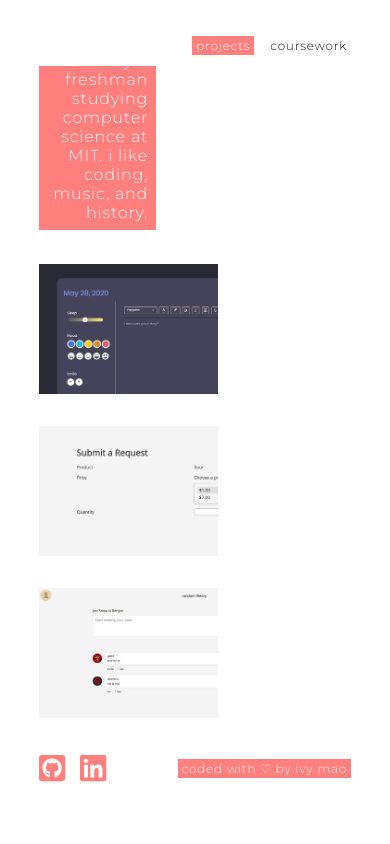
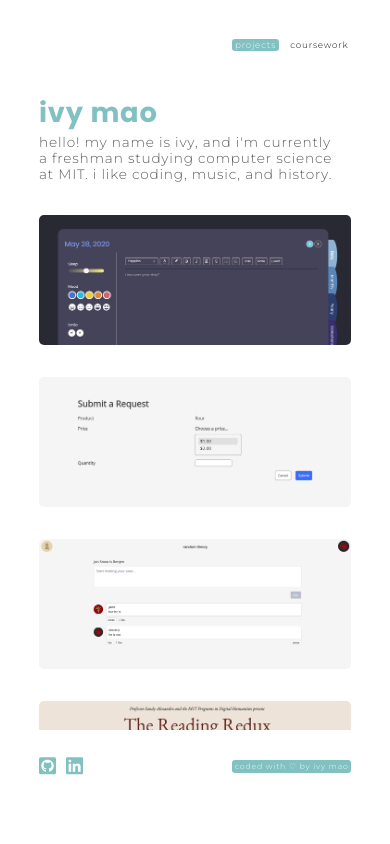
Before and after one commit to maoivy/maoivy.github.io, a Gatsby site: page / in a window 390 px wide. Built offline with nearby package versions, Linux system fonts and the light colour scheme; Gatsby itself is replaced by a stand-in of ours.

Commit message:
Fix mobile animations, change color

```diff
--- a/src/styles/global.css
+++ b/src/styles/global.css
@@ -1,13 +1,13 @@
 @import url("https://fonts.googleapis.com/css2?family=Montserrat:wght@300&family=Poppins:wght@700&display=swap");
 
 :root {
-  --accent: #ff7e7e;
+  --accent: #82c1c1;
   --accent-text: #f5f5f5;
-  --highlight: #8ca9e0;
+  --highlight: #338383;
   --background: #ffffff;
   --background-dark: #f0f0f0;
   --body: #5e5e5e;
-  --borders: #d6d6d6;
+  --borders: #82c1c1;
   --headers: #ffffff;
   --hover: #e0e0e0;
   --links: #131313;
@@ -102,6 +102,31 @@ body {
   animation-fill-mode: both;
 }
 
+@media screen and (max-width: 1024px) {
+  .transition--fadeinlate {
+    animation-name: fadeIn;
+    animation-duration: 2s;
+    transition-timing-function: ease-in;
+    animation-fill-mode: both;
+    animation-delay: 0.5s;
+  }
+
+  .transition--sidebarslide {
+    animation-name: fadeIn;
+    animation-duration: 2s;
+    transition-timing-function: ease-in;
+    animation-fill-mode: both;
+  }
+
+  .transition--contentslide {
+    animation-name: fadeIn;
+    animation-duration: 2s;
+    transition-timing-function: ease-in;
+    animation-fill-mode: both;
+    animation-delay: 0.25s;
+  }
+}
+
 /* LAYOUT */
 
 .window-container {
@@ -136,13 +161,14 @@ body {
   display: block;
 }
 
-@media screen and (max-width: 767px) {
+@media screen and (max-width: 1024px) {
   .window {
     flex-direction: column;
+    height: 80vh;
   }
 
   .content {
-    padding: 4vh 0;
+    padding: 1vh 0;
     width: 80vw;
     height: 60vh;
   }
@@ -152,7 +178,7 @@ body {
 
 .sidebar-name {
   text-decoration: none;
-  color: var(--headers);
+  color: var(--accent-text);
   font-family: Poppins, sans-serif;
   font-size: 5vw;
   font-weight: 700;
@@ -170,6 +196,7 @@ body {
   justify-content: flex-end;
   align-items: flex-end;
   flex-direction: column;
+  border-radius: 5px;
 }
 
 .sidebar-bio {
@@ -182,18 +209,33 @@ body {
   max-width: 26vw;
 }
 
-@media screen and (max-width: 767px) {
+@media only screen and (max-width: 1024px) {
   .sidebar-name {
     font-size: 7vw;
+    max-width: 76vw;
+    color: var(--accent);
+    justify-content: flex-start;
   }
 
   .sidebar-container {
     width: 76vw;
-    height: 20vh;
+    padding: 3vh 0vw;
+    align-items: stretch;
+    background: var(--background);
   }
 
   .sidebar-bio {
-    max-width: 76vw;
+    margin-top: 0;
+    max-width: 80vw;
+    font-size: 2.5vw;
+    color: var(--body);
+    text-align: left;
+  }
+}
+
+@media only screen and (max-width: 768px) {
+  .sidebar-bio {
+    font-size: 3.5vw;
   }
 }
 
@@ -211,10 +253,11 @@ body {
 }
 
 .navbar-link {
-  padding: 2px 4px;
+  padding: 0.15em 0.3em;
   font-size: 0.75em;
   color: var(--links);
   text-decoration: none;
+  border-radius: 3px;
 }
 
 .navbar-link:hover {
@@ -259,9 +302,30 @@ body {
 }
 
 .footer-credit {
-  padding: 2px 4px;
+  padding: 0.15em 0.3em;
   background: var(--accent);
   color: var(--accent-text);
+  border-radius: 3px;
+}
+
+@media only screen and (max-width: 1024px) {
+  .footer-container {
+    font-size: 1.5vw;
+  }
+
+  .navbar-container {
+    font-size: 2.5vw;
+  }
+}
+
+@media only screen and (max-width: 768px) {
+  .footer-container {
+    font-size: 2vw;
+  }
+
+  .navbar-container {
+    font-size: 3vw;
+  }
 }
 
 /* COURSES */
@@ -287,20 +351,25 @@ body {
 .class-num {
   background: var(--accent);
   color: var(--accent-text);
-  padding: 2px 4px;
+  padding: 0.15em 0.3em;
+  display: flex;
+  flex-direction: column;
+  justify-content: center;
+  border-radius: 3px;
+  margin-right: 2em;
 }
 
 .coding {
   background: var(--highlight);
 }
 
-@media only screen and (max-width: 1250px) {
+@media only screen and (max-width: 1024px) {
   .class {
-    font-size: 1.2vw;
+    font-size: 2vw;
   }
 }
 
-@media only screen and (max-width: 767px) {
+@media only screen and (max-width: 768px) {
   .class {
     font-size: 2.5vw;
   }
@@ -309,8 +378,7 @@ body {
 /* PROJECT BLOCK */
 
 .projblock-container {
-  margin-top: -2vw;
-  margin-bottom: -2vw;
+  margin: -2vw 0vw;
 }
 
 .project-award a {
@@ -321,7 +389,7 @@ body {
   border-bottom: 1px solid var(--links);
 }
 
-@media only screen and (max-width: 767px) {
+@media only screen and (max-width: 1024px) {
   .projblock-container {
     margin: 0vw;
   }
@@ -343,12 +411,7 @@ body {
 .project-img {
   width: 48vw;
   margin-right: 2vw;
-}
-
-.project-title {
-  margin-top: 0.25em;
-  font-family: Montserrat, sans-serif;
-  font-weight: 600;
+  border-radius: 5px;
 }
 
 .project-text {
@@ -366,6 +429,7 @@ body {
   word-wrap: break-word;
   overflow: hidden;
   font-size: 1vw;
+  border-radius: 5px;
 }
 
 .project-text:hover {
@@ -375,6 +439,7 @@ body {
 }
 
 .project-title {
+  margin: 0.25em 0;
   font-family: Poppins, sans-serif;
   color: var(--body);
   font-weight: 600;
@@ -409,15 +474,13 @@ body {
   }
 }
 
-@media only screen and (max-width: 767px) {
+@media only screen and (max-width: 1024px) {
   .project-img {
     width: 80vw;
-    margin: 0 -1px;
   }
 
   .project-text {
     width: calc(76vw - 2px);
-    margin-left: -1px;
     font-size: 2vw;
   }
 }
```
